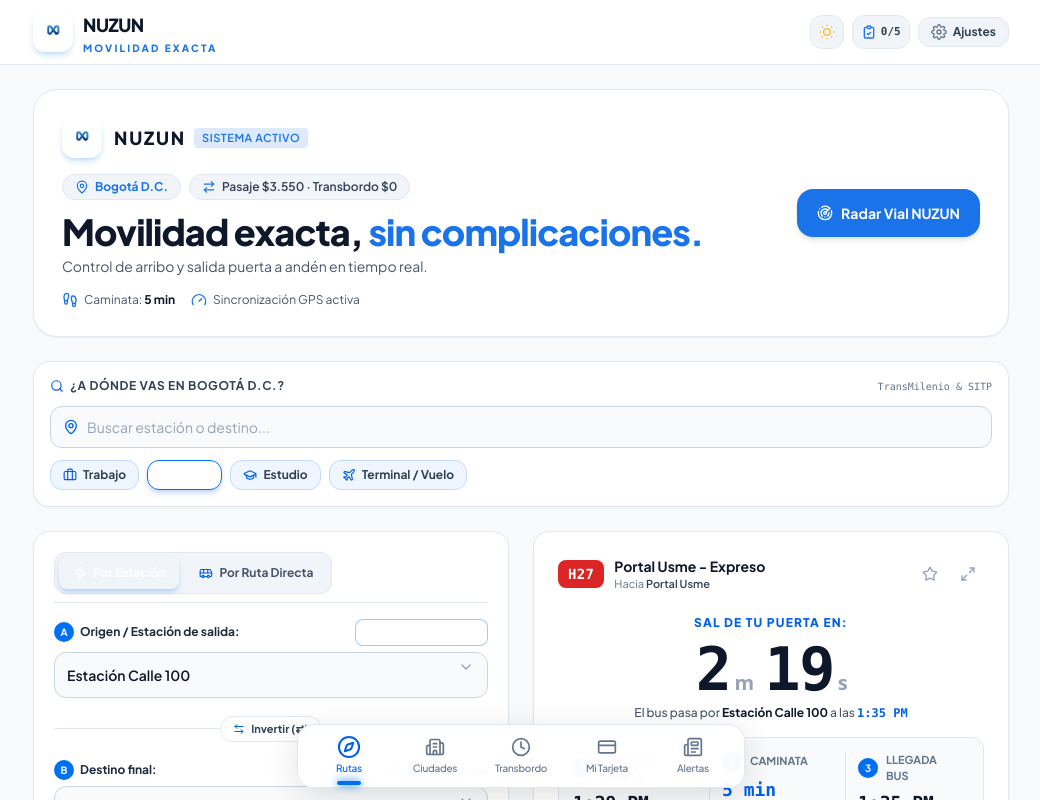
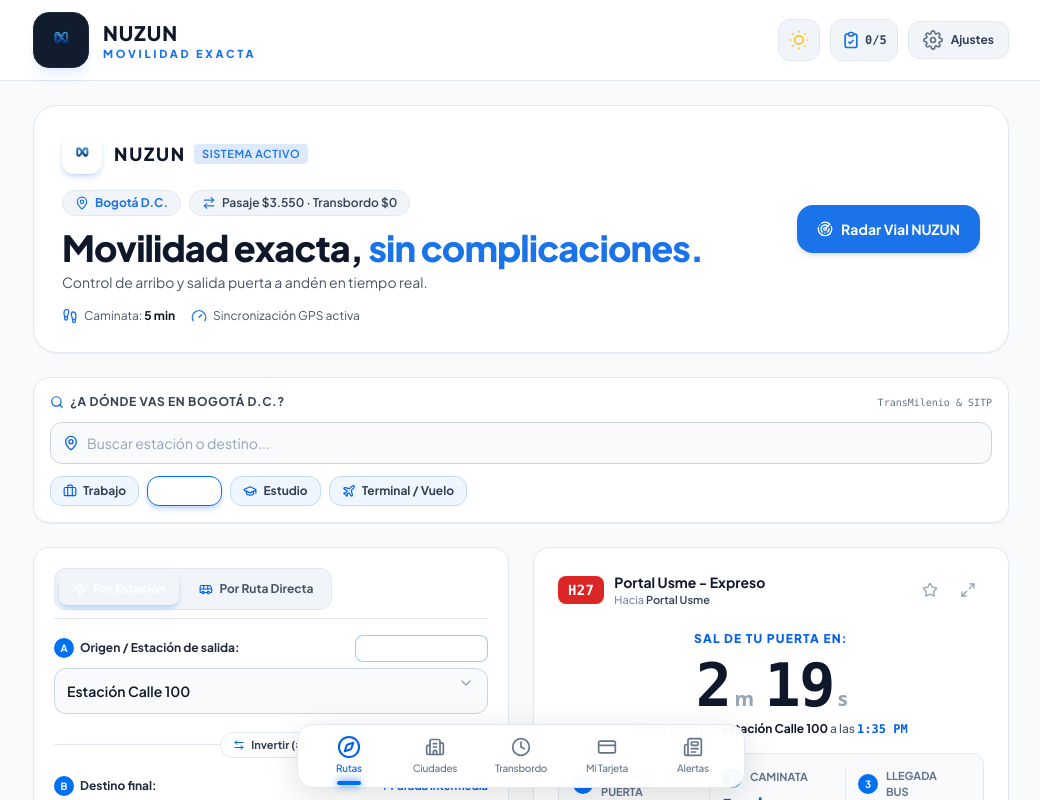
Before and after one commit to middleast1040-debug/-A-TIEMPO, a React (Vite) app: page / in a window 1280 px wide. Shown: the top 800 px of the page, without its empty margins (119-1159 px from the left). Built offline with nearby package versions, Linux system fonts and the light colour scheme.

Commit message:
Update Header.tsx

```diff
--- a/src/components/Header.tsx
+++ b/src/components/Header.tsx
@@ -17,39 +17,41 @@ export const Header: React.FC<HeaderProps> = ({
 }) => {
   return (
     <header className="w-full border-b border-slate-200 dark:border-[#1E293B] bg-white/95 dark:bg-[#0B131E]/95 backdrop-blur-xl sticky top-0 z-30 transition-colors">
-      <div className="max-w-5xl mx-auto px-4 sm:px-6 h-14 sm:h-16 flex items-center justify-between gap-3 w-full">
+      <div className="max-w-5xl mx-auto px-4 sm:px-6 h-16 sm:h-20 flex items-center justify-between gap-3 w-full">
 
-        {/* LOGO Y MARCA NUZUN */}
-        <div className="flex items-center gap-2.5 shrink-0 select-none">
-          <img
-            src="/nuzun-logo.png"
-            alt="NUZUN Logo"
-            className="w-9 h-9 sm:w-10 sm:h-10 object-contain rounded-xl shadow-md shadow-[#1A73E8]/20"
-          />
-          <div className="flex flex-col leading-none">
-            <span className="text-base sm:text-lg font-black tracking-tight text-slate-900 dark:text-white">
+        {/* LOGO Y MARCA NUZUN (Ampliado y Simétrico) */}
+        <div className="flex items-center gap-3.5 shrink-0 select-none">
+          <div className="w-12 h-12 sm:w-14 sm:h-14 flex items-center justify-center rounded-2xl bg-[#111C2E] border border-[#1E293B] shadow-lg shadow-[#1A73E8]/10 overflow-hidden">
+            <img
+              src="/nuzun-logo.png"
+              alt="NUZUN Logo"
+              className="w-full h-full object-contain p-1"
+            />
+          </div>
+          <div className="flex flex-col leading-tight">
+            <span className="text-lg sm:text-xl font-black tracking-wider text-slate-900 dark:text-white">
               NUZUN
             </span>
-            <span className="text-[10px] font-extrabold uppercase tracking-[0.22em] text-[#1A73E8] mt-1">
+            <span className="text-[11px] font-extrabold uppercase tracking-[0.25em] text-[#1A73E8]">
               Movilidad Exacta
             </span>
           </div>
         </div>
 
         {/* CONTROLES DE ACCIÓN */}
-        <div className="flex items-center gap-2 shrink-0">
+        <div className="flex items-center gap-2.5 shrink-0">
           <button
             type="button"
             onClick={onToggleTheme}
-            className="flex items-center justify-center p-2 rounded-xl bg-slate-100 hover:bg-slate-200 dark:bg-[#111C2E] dark:hover:bg-[#1A2840] border border-slate-200 dark:border-[#1E293B] text-slate-700 dark:text-slate-300 transition-all cursor-pointer"
+            className="flex items-center justify-center p-2.5 rounded-xl bg-slate-100 hover:bg-slate-200 dark:bg-[#111C2E] dark:hover:bg-[#1A2840] border border-slate-200 dark:border-[#1E293B] text-slate-700 dark:text-slate-300 transition-all cursor-pointer"
           >
             {themeMode === 'dark' ? (
-              <svg className="w-4 h-4 text-amber-400" fill="none" viewBox="0 0 24 24" stroke="currentColor" strokeWidth={2}>
+              <svg className="w-5 h-5 text-amber-400" fill="none" viewBox="0 0 24 24" stroke="currentColor" strokeWidth={2}>
                 <circle cx="12" cy="12" r="5" />
                 <path d="M12 1v2m0 18v2M4.22 4.22l1.42 1.42m12.72 12.72l1.42 1.42M1 12h2m18 0h2M4.22 19.78l1.42-1.42M18.36 5.64l1.42-1.42" />
               </svg>
             ) : (
-              <svg className="w-4 h-4 text-[#1A73E8]" fill="none" viewBox="0 0 24 24" stroke="currentColor" strokeWidth={2}>
+              <svg className="w-5 h-5 text-[#1A73E8]" fill="none" viewBox="0 0 24 24" stroke="currentColor" strokeWidth={2}>
                 <path d="M21 12.79A9 9 0 1 1 11.21 3 7 7 0 0 0 21 12.79z" />
               </svg>
             )}
@@ -59,13 +61,13 @@ export const Header: React.FC<HeaderProps> = ({
             <button
               type="button"
               onClick={onOpenChecklist}
-              className="relative flex items-center justify-center p-2 rounded-xl bg-slate-100 hover:bg-slate-200 dark:bg-[#111C2E] dark:hover:bg-[#1A2840] border border-slate-200 dark:border-[#1E293B] text-slate-700 dark:text-slate-300 transition-all cursor-pointer"
+              className="relative flex items-center justify-center p-2.5 rounded-xl bg-slate-100 hover:bg-slate-200 dark:bg-[#111C2E] dark:hover:bg-[#1A2840] border border-slate-200 dark:border-[#1E293B] text-slate-700 dark:text-slate-300 transition-all cursor-pointer"
             >
-              <svg className="w-4 h-4 text-[#1A73E8]" fill="none" viewBox="0 0 24 24" stroke="currentColor" strokeWidth={2}>
+              <svg className="w-5 h-5 text-[#1A73E8]" fill="none" viewBox="0 0 24 24" stroke="currentColor" strokeWidth={2}>
                 <path d="M9 5H7a2 2 0 0 0-2 2v12a2 2 0 0 0 2 2h10a2 2 0 0 0 2-2V7a2 2 0 0 0-2-2h-2M9 5a2 2 0 0 0 2 2h2a2 2 0 0 0 2-2M9 5a2 2 0 0 1 2-2h2a2 2 0 0 1 2 2m-6 9l2 2 4-4" />
               </svg>
               {checklistCount && checklistCount.total > 0 && (
-                <span className="ml-1 text-[11px] font-mono font-bold text-slate-700 dark:text-slate-300 hidden sm:inline">
+                <span className="ml-1 text-xs font-mono font-bold text-slate-700 dark:text-slate-300 hidden sm:inline">
                   {checklistCount.checked}/{checklistCount.total}
                 </span>
               )}
@@ -75,9 +77,9 @@ export const Header: React.FC<HeaderProps> = ({
           <button
             type="button"
             onClick={onOpenSettings}
-            className="flex items-center gap-1.5 px-3 py-1.5 rounded-xl bg-slate-100 hover:bg-slate-200 dark:bg-[#111C2E] dark:hover:bg-[#1A2840] border border-slate-200 dark:border-[#1E293B] text-slate-700 dark:text-slate-300 transition-all cursor-pointer"
+            className="flex items-center gap-2 px-3.5 py-2 rounded-xl bg-slate-100 hover:bg-slate-200 dark:bg-[#111C2E] dark:hover:bg-[#1A2840] border border-slate-200 dark:border-[#1E293B] text-slate-700 dark:text-slate-300 transition-all cursor-pointer"
           >
-            <svg className="w-4 h-4 text-slate-500 dark:text-slate-400" fill="none" viewBox="0 0 24 24" stroke="currentColor" strokeWidth={2}>
+            <svg className="w-5 h-5 text-slate-500 dark:text-slate-400" fill="none" viewBox="0 0 24 24" stroke="currentColor" strokeWidth={2}>
               <circle cx="12" cy="12" r="3" />
               <path d="M19.4 15a1.65 1.65 0 0 0 .33 1.82l.06.06a2 2 0 0 1 0 2.83 2 2 0 0 1-2.83 0l-.06-.06a1.65 1.65 0 0 0-1.82-.33 1.65 1.65 0 0 0-1 1.51V21a2 2 0 0 1-2 2 2 2 0 0 1-2-2v-.09A1.65 1.65 0 0 0 9 19.4a1.65 1.65 0 0 0-1.82.33l-.06.06a2 2 0 0 1-2.83 0 2 2 0 0 1 0-2.83l.06-.06a1.65 1.65 0 0 0 .33-1.82 1.65 1.65 0 0 0-1.51-1H3a2 2 0 0 1-2-2 2 2 0 0 1 2-2h.09A1.65 1.65 0 0 0 4.6 9a1.65 1.65 0 0 0-.33-1.82l-.06-.06a2 2 0 0 1 0-2.83 2 2 0 0 1 2.83 0l.06.06a1.65 1.65 0 0 0 1.82.33H9a1.65 1.65 0 0 0 1-1.51V3a2 2 0 0 1 2-2 2 2 0 0 1 2 2v.09a1.65 1.65 0 0 0 1 1.51 1.65 1.65 0 0 0 1.82-.33l.06-.06a2 2 0 0 1 2.83 0 2 2 0 0 1 0 2.83l-.06.06a1.65 1.65 0 0 0-.33 1.82V9a1.65 1.65 0 0 0 1.51 1H21a2 2 0 0 1 2 2 2 2 0 0 1-2 2h-.09a1.65 1.65 0 0 0-1.51 1z" />
             </svg>
```
